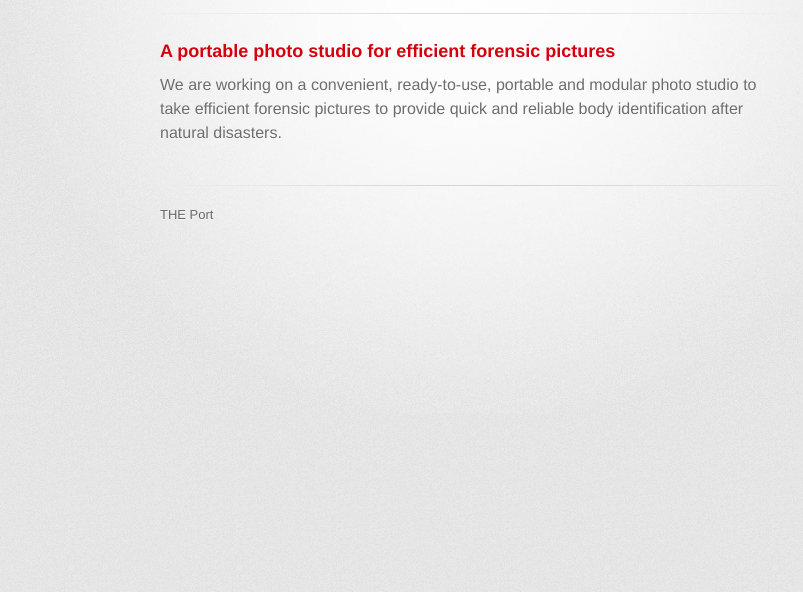
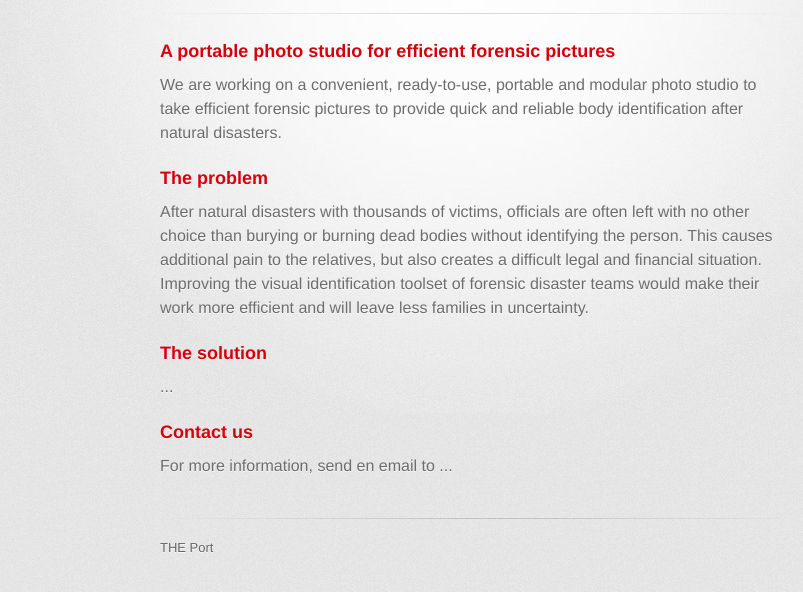
Before and after one commit to THEPortatCERN/Hackathon2016-Pier37, a plain HTML site: page index.html in a window 1280 px wide. Shown: the part 160-752 px from the top of the page, without its empty margins (170-973 px from the left). Drawn offline with nearby package versions, Linux system fonts and the light colour scheme; a script that the page names is missing; a web font is replaced by a local one.

Commit message:
Update index.html

```diff
--- a/index.html
+++ b/index.html
@@ -33,6 +33,34 @@
           </h3>
 
           <p>We are working on a convenient, ready-to-use, portable and modular photo studio to take efficient forensic pictures to provide quick and reliable body identification after natural disasters.</p>
+
+          <h3>
+            <a id="the-problem" class="anchor" href="#the-problem" aria-hidden="true">
+              <span aria-hidden="true" class="octicon octicon-link"></span>
+            </a>
+            The problem
+          </h3>
+
+          <p>After natural disasters with thousands of victims, officials are often left with no other choice than burying or burning dead bodies without identifying the person. This causes additional pain to the relatives, but also creates a difficult legal and financial situation. Improving the visual identification toolset of forensic disaster teams would make their work more efficient and will leave less families in uncertainty.</p>
+
+          <h3>
+            <a id="the-solution" class="anchor" href="#the-solution" aria-hidden="true">
+              <span aria-hidden="true" class="octicon octicon-link"></span>
+            </a>
+            The solution
+          </h3>
+
+          <p>...</p>
+          <h3>
+            <a id="contact" class="anchor" href="#contact" aria-hidden="true">
+              <span aria-hidden="true" class="octicon octicon-link"></span>
+            </a>
+            Contact us
+          </h3>
+
+          <p>For more information, send en email to ...</p>
+
+
         </section>
 
         <section id="images">
```
